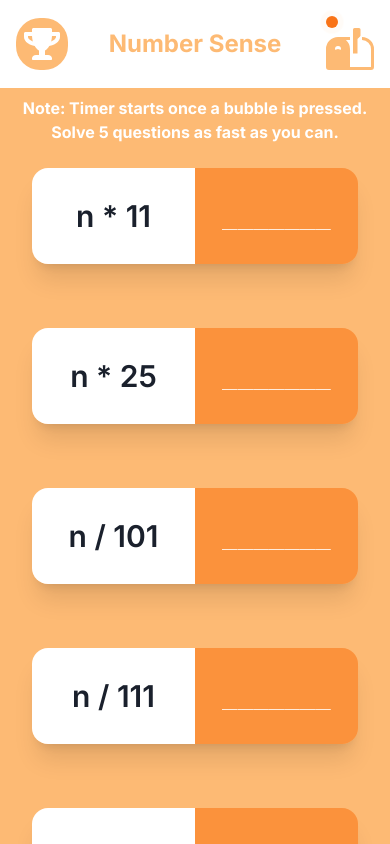
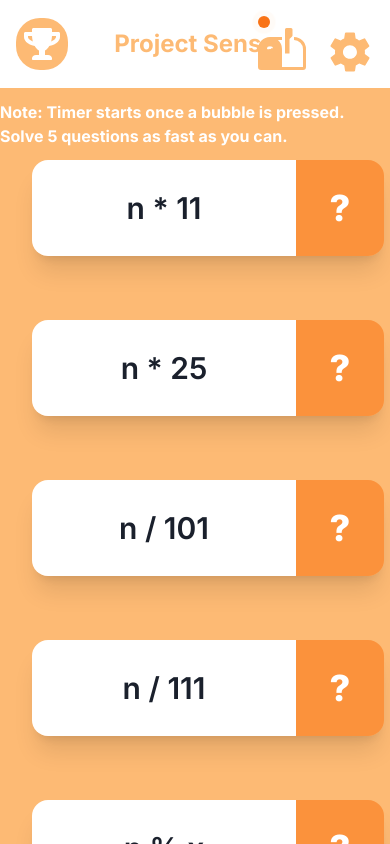
Before and after one commit to Vit4minD/projectSense, a Next.js app: page /home in a window 390 px wide. Built offline with nearby package versions, Linux system fonts and the light colour scheme; no server answers.

Commit message:
settings page and reformatting

```diff
--- a/app/home/page.tsx
+++ b/app/home/page.tsx
@@ -1,25 +1,27 @@
-'use client'
-import { ChakraProvider } from '@chakra-ui/react';
+"use client";
+import { ChakraProvider, FormControl, FormLabel } from "@chakra-ui/react";
 import { useRouter } from "next/navigation";
-import { User, signOut } from 'firebase/auth';
-import Firebase, { auth } from '@/firebase/config';
-import firebase from 'firebase/compat/app';
-import { useState, useEffect } from 'react';
+import { User, signOut } from "firebase/auth";
+import { auth } from "@/firebase/config";
 import { TbLogout2 } from "react-icons/tb";
 import { FaTrophy } from "react-icons/fa";
 import { BsMailbox2Flag } from "react-icons/bs";
+import { IoMdSettings } from "react-icons/io";
 import {
   Modal,
   ModalOverlay,
   ModalContent,
   ModalHeader,
-  ModalFooter,
   ModalBody,
   ModalCloseButton,
   useDisclosure,
   Button,
-} from '@chakra-ui/react';
+  Switch,
+} from "@chakra-ui/react";
 import { IoIosStar } from "react-icons/io";
+import { useState, useEffect } from "react";
+import { collection, doc, getDoc, updateDoc } from "firebase/firestore";
+import { db } from "../../firebase/config";
 
 const topic: { [key: number]: string } = {
   1: "n * 11",
@@ -30,82 +32,228 @@ const topic: { [key: number]: string } = {
   6: "n - x",
   7: "n + x",
   8: "Nn * Xx",
-  9: "SQUARES 10-35",
-  10: "SQUARES (41-59)",
-  11: "Tens Trick",
-  12: "Σ : n(n+1)/2",
-  13: "Estimation",
-  14: "90-110 x n",
+  9: "SQUARES",
+  10: "Tens Trick",
+  11: "Σ : n(n+1)/2",
+  12: "Estimation",
+  13: "90-110 x n",
 };
-const animations = [
-  'animate-slide-left',
-  'animate-slide-right',
-  'animate-slide-up',
-  'animate-slide-down',
-];
 
 export default function Home() {
   const router = useRouter();
-  const { isOpen, onOpen, onClose } = useDisclosure()
+  const colRef = collection(db, "users");
+  const { isOpen, onOpen, onClose } = useDisclosure();
   const [user, setUser] = useState<null | User>(null);
+  const [rightLeft, setRightLeft] = useState(false);
+  const [questionLimited, setQuestionLimited] = useState(true);
+  const [loading, setLoading] = useState(true);
+
+  const updateUser = async (userId: string, newData: any) => {
+    const userRef = doc(db, "users", userId);
+    try {
+      await updateDoc(userRef, newData);
+      console.log("Document successfully updated!");
+    } catch (error) {
+      console.error("Error updating document: ", error);
+    }
+  };
+
   const logout = async () => {
     try {
       await signOut(auth);
-      router.push(`/`)
+      router.push(`/`);
     } catch (error) {
-      console.error('Error signing out:', error);
+      console.error("Error signing out:", error);
     }
   };
+
   useEffect(() => {
-    const unsubscribe = auth.onAuthStateChanged((authUser) => {
+    const unsubscribe = auth.onAuthStateChanged(async (authUser) => {
       if (authUser) {
-        // User is signed in
         setUser(authUser);
+        if (user) {
+          const email = user.email;
+          if (email) {
+            const docRef = doc(colRef, email);
+            const docSnap = await getDoc(docRef);
+            if (docSnap.exists()) {
+              const data = docSnap.data();
+              await setQuestionLimited(data["questionLimited"]);
+              await setRightLeft(data["rightLeft"]);
+              setLoading(false);
+            }
+          } else {
+            console.error("Email is null or undefined");
+          }
+        }
       } else {
-        // User is signed out
         setUser(null);
+        setLoading(false);
       }
     });
+    return () => unsubscribe();
+  }, [colRef, router, user]);
 
-    // Cleanup the subscription when the component unmounts
-    return () => unsubscribe();
-  }, []);
+  function SettingsModal() {
+    const { isOpen, onOpen, onClose } = useDisclosure();
+    return (
+      <>
+        <Button onClick={onOpen} className="ml-5 hover:text-orange-400">
+          <IoMdSettings />
+        </Button>
+        <ChakraProvider>
+          <Modal
+            isCentered={true}
+            size={"2xl"}
+            isOpen={isOpen}
+            onClose={onClose}
+          >
+            <ModalOverlay />
+            <ModalContent>
+              <ModalHeader
+                fontSize="5xl"
+                className=" mt-4 text-orange-400 text-center"
+              >
+                Settings
+                <hr className="my-2"></hr>
+              </ModalHeader>
+              <ModalCloseButton fontSize="xl" className="text-orange-400" />
+              <ModalBody fontSize="3xl">
+                {loading ? (
+                  <div>Loading...</div>
+                ) : (
+                  <>
+                    <FormControl
+                      display="flex"
+                      alignItems="center"
+                      textAlign="center"
+                      className="mx-auto items-center justify-center"
+                    >
+                      <FormLabel fontSize="2rem" htmlFor="email-alerts" mb="0">
+                        Answer Right to Left
+                      </FormLabel>
+                      <Switch
+                        defaultChecked={rightLeft}
+                        id="email-alerts"
+                        size="lg"
+                        onChange={() => {
+                          updateUser(user?.email ?? "", {
+                            rightLeft: !rightLeft,
+                          });
+                          setRightLeft(!rightLeft);
+                        }}
+                      />
+                    </FormControl>
+                    <FormControl
+                      display="flex"
+                      alignItems="center"
+                      textAlign="center"
+                      className="mx-auto items-center justify-center"
+                    >
+                      <FormLabel fontSize="2rem" htmlFor="email-alerts" mb="0">
+                        No Question Limit
+                      </FormLabel>
+                      <Switch
+                        defaultChecked={questionLimited}
+                        id="email-alerts"
+                        size="lg"
+                        onChange={() => {
+                          updateUser(user?.email ?? "", {
+                            questionLimited: !questionLimited,
+                          });
+                          setQuestionLimited(!questionLimited);
+                        }}
+                      />
+                    </FormControl>
+                  </>
+                )}
+                <div className="text-center text-xl mt-4 ">
+                  Currently Signed in as: {user ? user.email : ""}
+                </div>
+                <div className="flex justify-between w-full ">
+                  <button
+                    onClick={logout}
+                    className="items-center flex justify-center text-center duration-200 mt-2 ease-in-out hover:text-3xl hover:bg-red-900 hover:animate- font-extrabold mx-auto  mb-4 pr-4 text-2xl p-3 rounded-2xl text-white bg-red-500"
+                  >
+                    <div className="pr-2">Sign out</div>
+                    <TbLogout2 />
+                  </button>
+                </div>
+              </ModalBody>
+            </ModalContent>
+          </Modal>
+        </ChakraProvider>
+      </>
+    );
+  }
 
   return (
-
     <main className="absolute bg-orange-300 h-screen overflow-auto w-screen flex flex-col items-center">
       <div className="bg-white text-orange-300 font-bold p-4 text-4xl   w-full">
         <div className="bg-white text-5xl p-7 text-orange-300 flex font-bold justify-center items-center">
-          <button onClick={() => router.push(`/leaderboard`)} className=" hover:text-6xl hover:p-3 duration-300 ease-in-out absolute left-1 m-3 bg-orange-300 hover:cursor-pointer
-           hover:bg-orange-500 p-2 rounded-3xl text-white text-4xl flex items-center"><FaTrophy /></button>
-          <div className="absolute text-2xl md:text-3xl">Number Sense</div>
-          <div className='absolute right-1 mr-3'>
+          <button
+            onClick={() => router.push(`/leaderboard`)}
+            className=" hover:text-6xl hover:p-3 duration-300 ease-in-out absolute left-1 m-3 bg-orange-300 hover:cursor-pointer
+           hover:bg-orange-500 p-2 rounded-3xl text-white text-4xl flex items-center"
+          >
+            <FaTrophy />
+          </button>
+          <div className="absolute text-2xl md:text-3xl">Project Sense</div>
+          <div className="absolute right-1 mr-3">
             <span className="relative flex h-3 w-3 pt-1">
               <span className="animate-ping absolute inline-flex h-full w-full rounded-full bg-orange-300 opacity-75"></span>
               <span className="relative inline-flex rounded-full h-3 w-3 bg-orange-500"></span>
             </span>
-            <Button onClick={onOpen} className="hover:text-orange-400 "><BsMailbox2Flag /></Button>
-            <ChakraProvider >
-              <Modal size={'4xl'} isOpen={isOpen} onClose={onClose}>
+            <Button
+              onClick={onOpen}
+              className="hover:text-orange-400 text-5xl "
+            >
+              <BsMailbox2Flag />
+            </Button>
+            {SettingsModal()}
+            <ChakraProvider>
+              <Modal
+                size={"3xl"}
+                isOpen={isOpen}
+                isCentered={true}
+                onClose={onClose}
+              >
                 <ModalOverlay />
                 <ModalContent>
-                  <ModalHeader fontSize='5xl' className='underline text-orange-400 text-center' ><IoIosStar />Changelog</ModalHeader>
-                  <ModalCloseButton fontSize='xl' className='text-orange-400' />
-                  <ModalBody fontSize='3xl'>
-                  <div className='p-2'>
+                  <ModalHeader
+                    fontSize="5xl"
+                    className="underline text-orange-400 text-center"
+                  >
+                    <IoIosStar />
+                    Changelog
+                  </ModalHeader>
+                  <ModalCloseButton fontSize="xl" className="text-orange-400" />
+                  <ModalBody fontSize="3xl">
+                    <div className="p-2">
                       Patch 2.2: Home Page Layout Redesign
                     </div>
-                    <hr className=' h-1 bg-slate-300'></hr>
-                    <div className='p-2'>
+                    <hr className=" h-1 bg-slate-300"></hr>
+                    <div className="p-2">
                       Patch 2.1: Auto-Enter on Questions added
                     </div>
-                    <hr className=' h-1 bg-slate-300'></hr>
-                    <div className='p-2'>Update 2.0: LEADERBOARDS + Google Auth</div>
-                    <hr className=' h-1 bg-slate-300'></hr>
-                    <div className='p-2'>Version 1.0: Project Sense Release!
-                      <div className='pl-16'>- Practice TMSCA/UIL Number Sense Questions using Project Sense </div>
-                      <div className='pl-16'>- Solve 5 Questions as Fast as Possible</div>
-                      <div className='pl-16'>- 14 Different Numbersense Styled Problems with Tricks and more to come</div>
+                    <hr className=" h-1 bg-slate-300"></hr>
+                    <div className="p-2">
+                      Update 2.0: LEADERBOARDS + Google Auth
+                    </div>
+                    <hr className=" h-1 bg-slate-300"></hr>
+                    <div className="p-2">
+                      Version 1.0: Project Sense Release!
+                      <div className="pl-16">
+                        - Practice TMSCA/UIL Number Sense Questions using
+                        Project Sense{" "}
+                      </div>
+                      <div className="pl-16">
+                        - Solve 5 Questions as Fast as Possible
+                      </div>
+                      <div className="pl-16">
+                        - 14 Different Numbersense Styled Problems with Tricks
+                        and more to come
+                      </div>
                     </div>
                   </ModalBody>
                 </ModalContent>
@@ -114,36 +262,31 @@ export default function Home() {
           </div>
         </div>
       </div>
-
-      <div className="font-bold p-2 mb-4 text-white text-center">Note: Timer starts once a bubble is pressed. Solve 5 questions as fast as you can.</div>
-
-      <div className="text-center grid grid-cols-1 md:grid-cols-2 lg:grid-cols-3 xl:grid-cols-3 gap-x-3 gap-y-16">
-        {/* className={`bg-white font-bold text-2xl md:text-3xl lg:text-4xl xl:text-5xl text-orange-300 rounded-2xl p-3 m-2 hover:text-white hover:bg-orange-500 hover:p-4 ${animations[Math.floor(Math.random() * animations.length)]} duration-300 ease-in-out`} */}
-        {[1, 2, 3, 4, 5, 6, 7, 8, 9, 10, 11, 12, 13, 14].map((value) => (
-          <button
-            key={value}
-            value={value}
-            onClick={() => router.push(`/home/problems/${value}`)}
-            className='h-24'
-          >
-            <div className={`${animations[Math.floor(Math.random() * animations.length)]} my-auto h-full duration-200 ease-in-out mx-8 text-center items-center flex rounded-2xl justify-center text-3xl font-semibold shadow-xl hover:shadow-2xl hover:scale-105 hover:bg-gray-200 transition`}>
-              <div className='flex w-full justify-center text-center items-center h-full duration-200 ease-in-out overflow-y-auto overflow-x-hidden rounded-l-2xl bg-white p-4'>
+      <div className="text-white font-bold my-3">
+        Note: Timer starts once a bubble is pressed. Solve 5 questions as fast
+        as you can.
+      </div>
+      <div className=" text-center grid grid-cols-1 md:grid-cols-2 lg:grid-cols-3 xl:grid-cols-3 gap-x-3 gap-y-16">
+        {[1, 2, 3, 4, 5, 6, 7, 8, 9, 10, 11, 12, 13].map((value) => (
+          <div key={value} className="h-24 w-[26rem]">
+            <div
+              className={`my-auto h-full duration-200 ease-in-out mx-8 text-center items-center flex rounded-2xl justify-center text-3xl font-semibold shadow-xl`}
+            >
+              <button
+                value={value}
+                onClick={() => router.push(`/home/problems/${value}`)}
+                className="hover:scale-105  hover:bg-gray-200  flex w-3/4 justify-center text-center items-center h-full duration-200 ease-in-out overflow-y-auto overflow-x-hidden rounded-l-2xl bg-white p-4"
+              >
                 {`${topic[value]}`}
-              </div>
-              <div className='flex justify-center text-center items-center mt-auto h-full duration-200 ease-in-out  text-4xl align-baseline text-white w-full rounded-r-2xl font-thin bg-orange-400 p-4'>
-                _______
-              </div>
+              </button>
+              <button className="hover:scale-105 hover:bg-orange-500 flex font-extrabold w-1/4 justify-center text-center items-center mt-auto h-full duration-200 ease-in-out  text-4xl align-baseline text-white rounded-r-2xl bg-orange-400 p-4">
+                ?
+              </button>
             </div>
-          </button>
-
+          </div>
         ))}
       </div>
-      <div className="flex justify-between w-full mt-auto">
-        <button onClick={logout} className="duration-200 ease-in-out hover:text-5xl hover:bg-red-900 hover:animate- font-extrabold ml-4 mb-4 pr-4 text-4xl p-3 rounded-2xl text-white bg-red-500"><TbLogout2 /></button>
-        <div className="animate-bounce mb-4 mr-4 text-3xl p-2 rounded-2xl font-semibold text-orange-300 bg-white">{user ? user.email : 'Not logged in'}</div>
-      </div>
-
+      <hr className="my-4"></hr>
     </main>
   );
-
 }
--- a/app/page.tsx
+++ b/app/page.tsx
@@ -24,7 +24,6 @@ const Home = () => {
 
   const onSubmit = async (e: React.FormEvent<HTMLFormElement>) => {
     e.preventDefault();
-    router.prefetch("/home");
     await signInWithEmailAndPassword(auth, email, password)
       .then(() => {
         router.push('/home');
@@ -44,7 +43,10 @@ const Home = () => {
           const docRef = doc(colRef, email);
           const docSnap = await getDoc(docRef);
           if (!docSnap.exists()) {
-            await setDoc(docRef, {});
+            await setDoc(docRef, {
+              questionLimited: true,
+              rightLeft: false,
+            });
           }
           router.push("/home");
         } else {
```
Also changed, not shown: app/home/loading.tsx (added, +11 -0 lines), app/register/page.tsx (+43 -18 lines).
